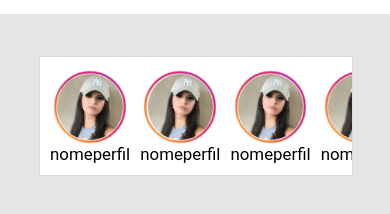
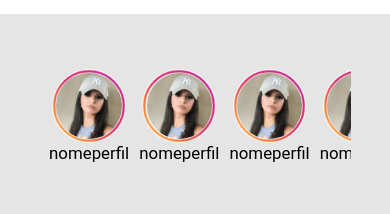
Before and after one commit to santannaizadora/layout-instagram, a plain HTML site: page index.html in a window 390 px wide. Shown: the part 50-264 px from the top of the page. Drawn offline with nearby package versions, Linux system fonts and the light colour scheme.

Commit message:
background stories mobile

```diff
--- a/css/stories-style.css
+++ b/css/stories-style.css
@@ -47,6 +47,8 @@
 @media(max-width:935px){
     .stories{
         width: 100%;
+        background-color: ;
+        border: none;
     }
 }
 
@@ -54,4 +56,9 @@
     .chevron-forward-circle-outline{
         display: none;
     }
+
+    .stories{
+        background-color:#E5E5E5 ;
+        border: none;
+    }
 }
```
